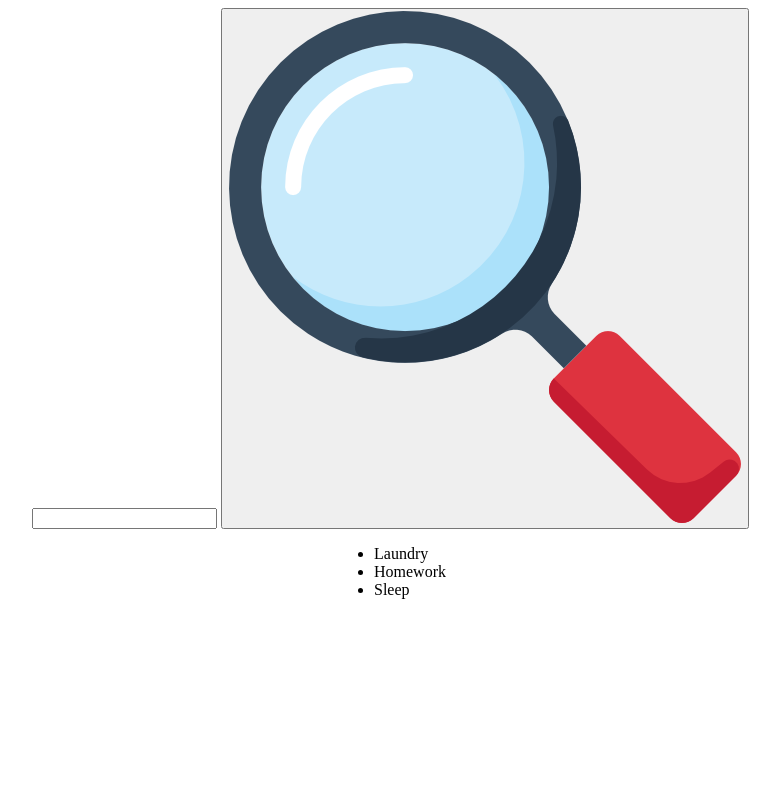
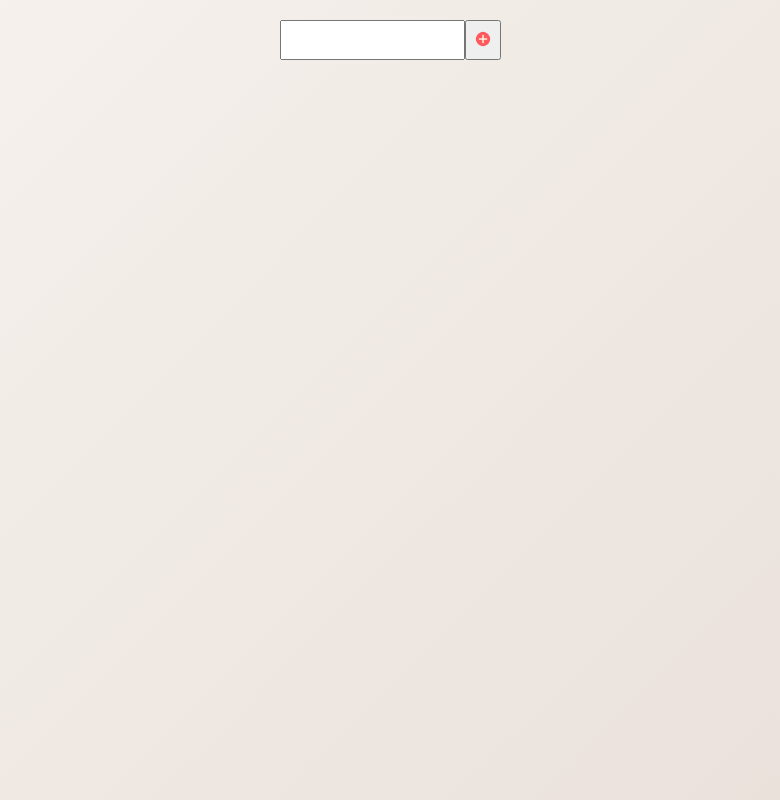
Before and after one commit to Ethjin8/Mini-Projects, a website: page to-do-list/index.html in a window 1280 px wide. Shown: the whole page, without its empty margins (250-1030 px from the left). Drawn offline with Linux system fonts and the light colour scheme.

Commit message:
Created add button + basic DOM adding functionality

```diff
--- /dev/null
+++ b/to-do-list/app.js
@@ -0,0 +1,7 @@
+async function addTask() {
+  document.querySelector("#add-button").addEventListener('click', function() {
+    let newItem = document.createElement('li')
+    newItem.textContent = document.querySelector("#search-bar").value
+    document.querySelector('ul').appendChild(newItem)
+  })
+}
--- a/to-do-list/index.html
+++ b/to-do-list/index.html
@@ -10,16 +10,19 @@
   <div class="wrapper">
     <div class="search">
       <input type="text" id="search-bar" spellcheck="true">
-      <button id="search-button"><img src="images/magnifying-glass.png"></button>
+      <button id="add-button"><img src="images/add-button.jpeg"></button>
     </div>
     <div class="tasks">
       <ul>
-        <li>Laundry</li>
-        <li>Homework</li>
-        <li>Sleep</li>
+        <!-- List elements will be added here -->
       </ul>
     </div>
   </div>
 
 </body>
+
+<script src="app.js"></script>
+<script>
+  addTask()
+</script>
 </html>
--- a/to-do-list/styles.css
+++ b/to-do-list/styles.css
@@ -1,5 +1,25 @@
+html, body{
+  background: linear-gradient(135deg, #f7f3ef, #e8dfd8);
+  height: 100%;
+  margin: 0;
+}
+
 .wrapper{
   display: flex;
   flex-direction: column;
   align-items: center;
 }
+
+.search{
+  margin-top: 20px;
+  display: flex;
+}
+
+#add-button{
+  height: 40px;
+  cursor: pointer;
+}
+
+#add-button img {
+  width: 20px;
+}
```
Also changed, not shown: to-do-list/images/add-button.jpeg (added), to-do-list/images/magnifying-glass.png (deleted).
